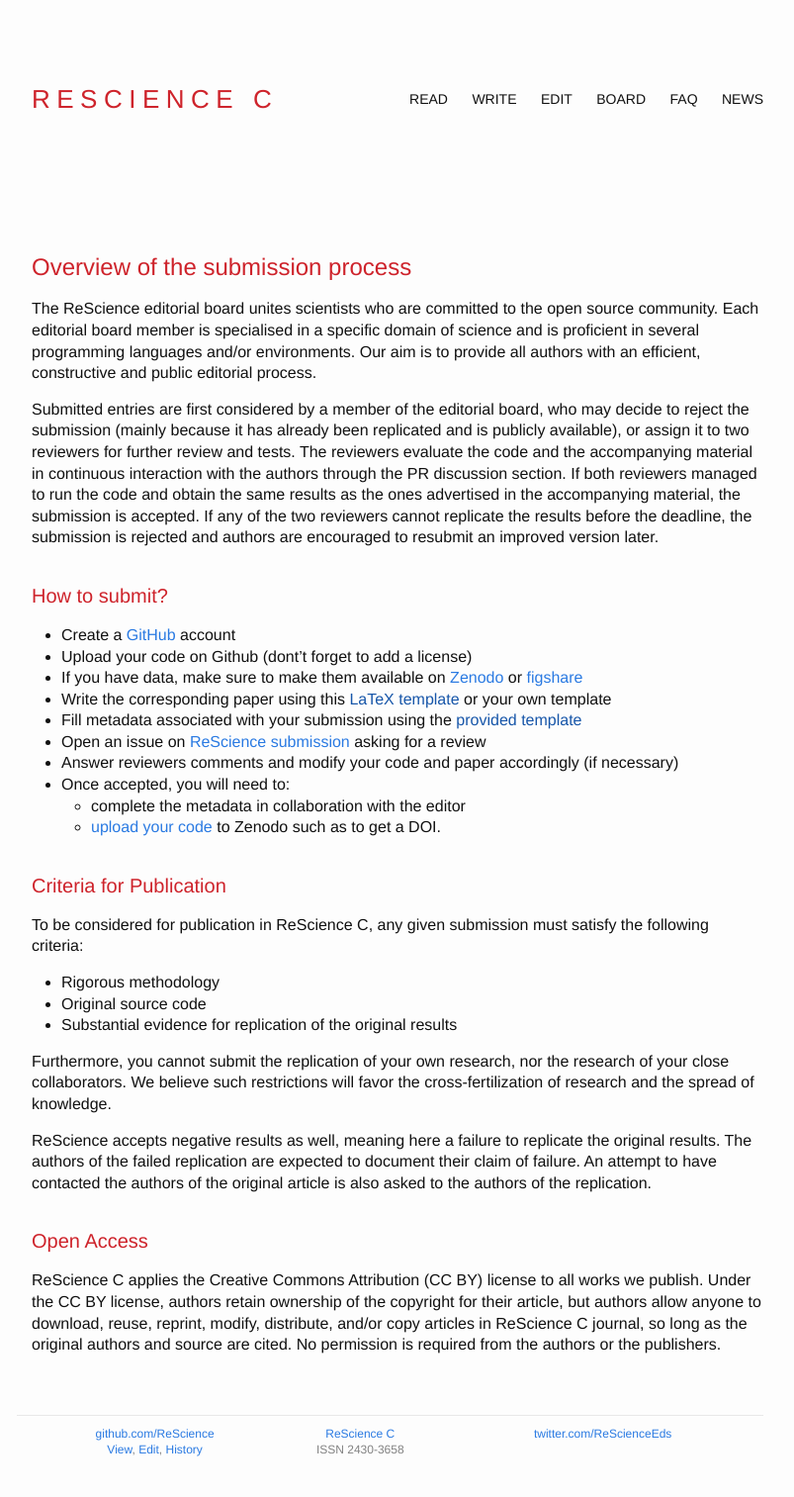
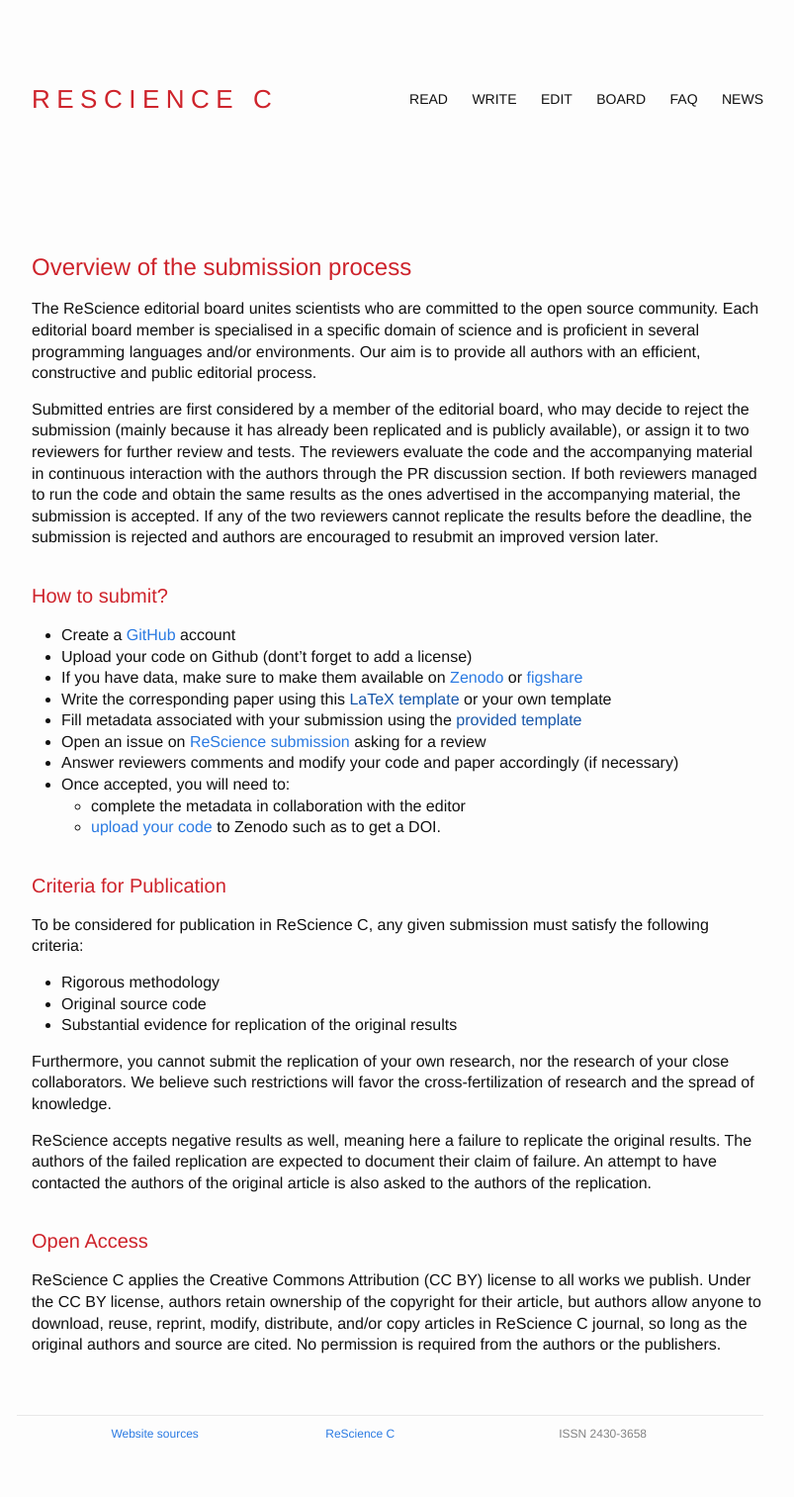
Before and after one commit to gdetor/rescience-c.github.io, a Jekyll site: the page built from 02-write.md, in a window 1280 px wide. Shown: the whole page at 99% size, without its empty margins (238-1041 px from the left). Built offline with Jekyll 4.4.1, drawn with Linux system fonts in a browser that asks for light colours; our own code applies the rules of GitHub Pages for plain Markdown files.

Commit message:
Fix links in the footer

```diff
--- a/_includes/footer.html
+++ b/_includes/footer.html
@@ -4,21 +4,19 @@
     <div class="footer-col-wrapper">
       <div class="footer-col footer-col-1">
         <ul class="social-media-list">
-          <li><a href="http://github.com/rescience">github.com/ReScience</a></li>
-          <li><a href="https://github.com/rescience/rescience.github.io/tree/master/{{ page.path }}">View</a>, <a href="https://github.com/rescience/rescience.github.io/edit/master/{{page.path }}">Edit</a>, <a href="https://github.com/rescience/rescience.github.io/commits/master/{{page.path}}">History</a></li>
+          <li><a href="http://github.com/rescience-c/rescience-c.github.io">Website sources</a></li>
         </ul>
       </div>
 
       <div class="footer-col footer-col-2">
         <ul class="social-media-list">
-          <li><a href="http://rescience.github.io">Re<strong>Science C</strong></a></li>
-          <li>ISSN 2430-3658</li>
+          <li><a href="http://rescience-c.github.io">ReScience C</a></li>
         </ul>
       </div>
 
       <div class="footer-col footer-col-3">
         <ul class="social-media-list">
-          <li><a href="http://twitter.com/ReScienceEds">twitter.com/ReScienceEds</a></li>
+          <li>ISSN 2430-3658</li>
         </ul>
       </div>
     </div>
```
Also changed, not shown: index.md (+1 -1 lines).
